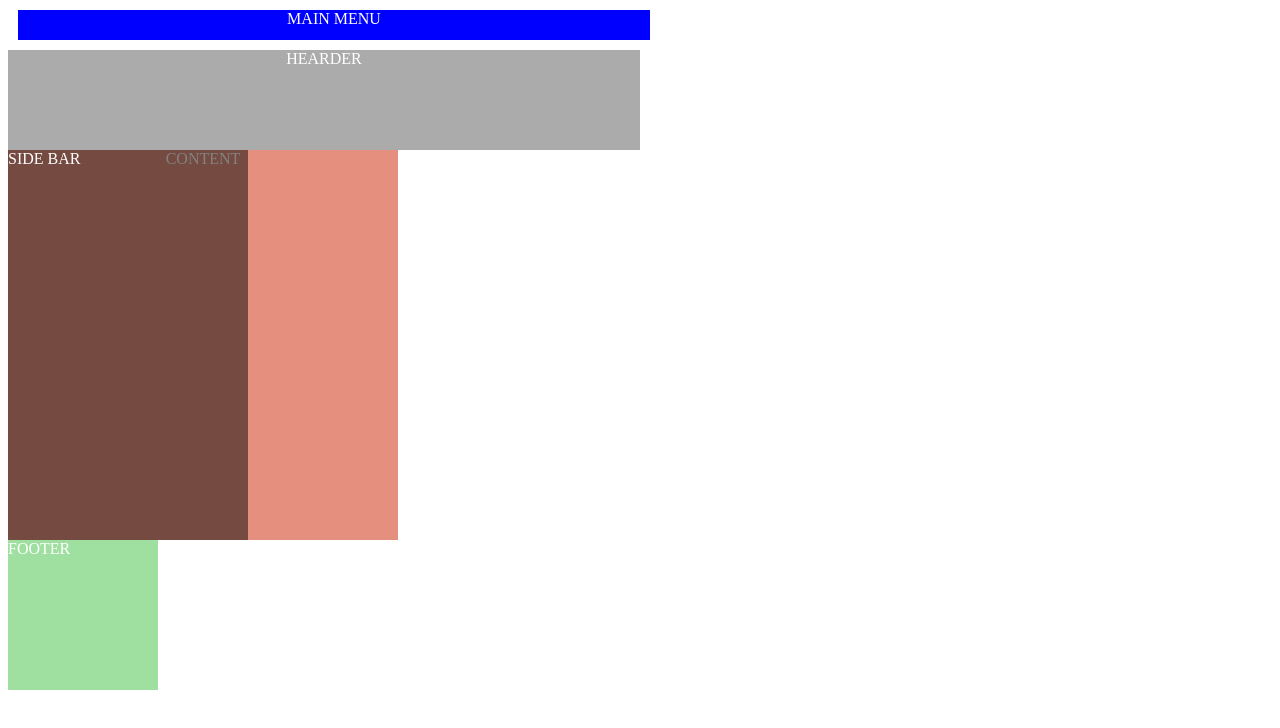
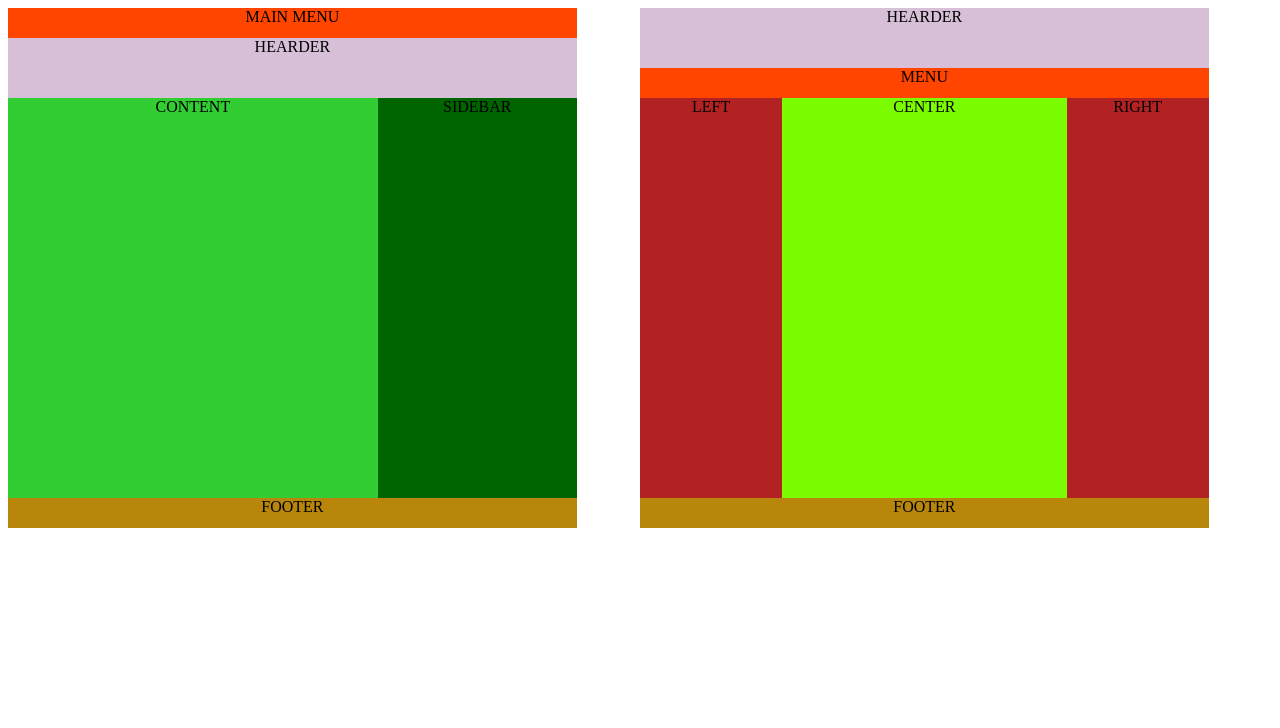
Before and after one commit to BritoIFPI/AulasPWEB, a plain HTML site: page Aula-16.html in a window 1280 px wide. Drawn offline with Linux system fonts and the light colour scheme.

Commit message:
Add files via upload

```diff
--- a/Aula-16.html
+++ b/Aula-16.html
@@ -4,90 +4,140 @@
 	<title>Box Model</title>
 	<meta charset="utf-8">
 	<style type="text/css">
-		body{
-			.conteudo1{
-			background: rgb(40%);
-			margin: 10px;
-		}
-#relativo{
-	position: relative;
-	margin: 0px;
-}
-#absoluto{
-	position: absolute;
-	margin: 0px;
-}
 
-		}
-		.caixa1{
-			background: blue;
-			margin: 10px;
-			width: 50%;
-			height: 30px;
-			color: #FFFFFF;
-			text-align: center;
-		}
-		.caixa2{
-			background: #ababab;
-			text-align: center;
-			margin: 10px;
-			width: 50%;
-			height: 100px;
-			color: #FFFFFF;
-		}
-		.caixa3{
-
-			background: hsla(10, 100%, 40%, 0.5);
-			margin: 10px;
-			width: 390px;
-			height: 390px;
-			color: #FFFFFF;
-			text-align: center;
+		#box1{
+		width: 45%;
+		height: 300px;
 		}
 
-		.caixa4{
-			background: hsla(120, 10%, 2%, 0.5);
-			position: relative;
-			margin: 10px;
-			width: 240px;
-			height: 390px;
-			color: #FFFFFF;
+        #box2{
+        top: -300px;
+        position: relative;
+        left: 50%;
+		width: 45%;
+		height: 300px;
 		}
 
-		.caixa5{
-			background: hsla(120, 50%, 50%, 0.5);
-			margin: 10px;
-			width: 150px;
-			height: 150px;
-			color: #FFFFFF;
+		#mainmenu{
+		top: 0px;
+		text-align: center;
+		position: relative;
+		background: #FF4500;
+		width: 100%;
+		height: 30px;
+	    }
+	    #mainmenu2{
+		top: 0px;
+		text-align: center;
+		position: relative;
+		background: #FF4500;
+		width: 100%;
+		height: 30px;
+	    }
+
+		#hearder{
+
+		position: relative;
+		text-align: center;
+		background: #D8BFD8;
+		width: 100%;
+		height: 60px;
+		}
+
+		#hearder2{
+		position: relative;
+		text-align: center;
+		background: #D8BFD8;
+		width: 100%;
+		height: 60px;
+		}
+
+		#content{
+        position: relative;
+		text-align: center;
+		background: #32CD32;
+		width: 65%;
+		height: 400px;
+		}
+
+		#left{
+        position: relative;
+		text-align: center;
+		background: #B22222;
+		width: 25%;
+		height: 400px;
+		}
+		#sidebar{
+		position: relative;
+		left: 65%;
+		top: -400px;
+		text-align: center;
+		background: #006400;
+		width: 35%;
+		height: 400px;
+		}
+
+		#right{
+		position: relative;
+		top: -400px;
+		text-align: center;
+		background: #B22222;
+		height: 400px;
+		width: 25%;
+		left: 75%;
+		}
+
+#center{
+		position: relative;
+		top: -800px;
+		text-align: center; ;
+		background: #7CFC00;
+		height: 400px;
+		width: 50%;
+		left: 25%;
+		}
+
+		#footer{
+		top: -400px;
+		text-align: center;
+		position: relative;
+		background: #B8860B;
+		width: 100%;
+		height: 30px;
+		}
+
+		#footer2{
+		top: -800px;
+		text-align: center;
+		position: relative;
+		background: #B8860B;
+		width: 100%;
+		height: 30px;
 		}
 
 	</style>
 </head>
 <body>
-<div id="conteudo1">
 
-	<div class="caixa1">
-		MAIN MENU
-	</div>
+<div id="box1" >
 
-	<div id="relativo" class="caixa2">
-		HEARDER
-	</div>
-
-<div id="absoluto" class="caixa3">
-		CONTENT
-	</div>
-
-	<div id="relativo" class="caixa4">
-		SIDE BAR
-	</div>
-
-<div id="relativo" class="caixa5">
-		FOOTER
-	</div>
-
+<div id="mainmenu" >MAIN MENU</div>
+<div id="hearder" >HEARDER</div>
+<div id="content" >CONTENT</div>
+<div id="sidebar" >SIDEBAR</div>
+<div id="footer" >FOOTER</div>
 
 </div>
+
+<div id="box2" >
+
+<div id="hearder2" >HEARDER</div>
+<div id="mainmenu2" >MENU</div>
+<div id="left" >LEFT</div>
+<div id="right" >RIGHT</div>
+<div id="center" >CENTER</div>
+<div id="footer2" >FOOTER</div>
+</div>
+
 </body>
 </html>
```
